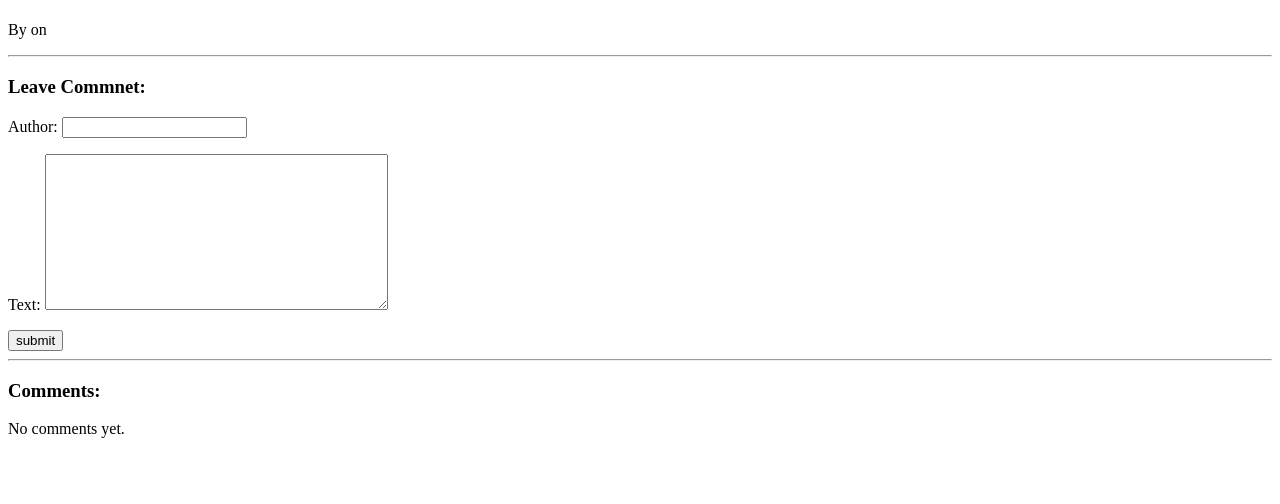
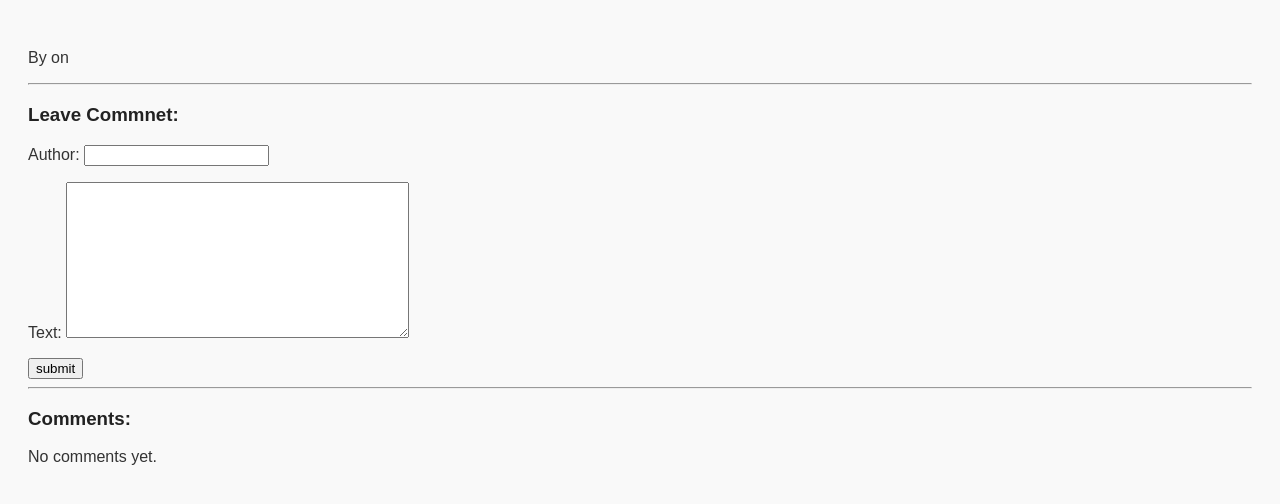
Before and after one commit to mr-dargi/MyBlog, a Django app: template blog/templates/blog/post_detail.html in a window 1280 px wide. Shown: the top 504 px of the page. Run offline with Django 5.2, Linux system fonts and the light colour scheme; the template is opened without the code that fills it: values that come from a table or form of the project are taken from there, others are empty.

Commit message:
Add static folder and css file and some style to the views

```diff
--- /dev/null
+++ b/blog/static/blog/style.css
@@ -0,0 +1,19 @@
+body {
+    font-family: sans-serif;
+    background-color: #f9f9f9;
+    color: #333;
+    padding: 20px;
+}
+
+h1, h2, h3 {
+    color: #222;
+}
+
+a {
+    text-decoration: none;
+    color: #1e90ff;
+}
+
+a:hover {
+    text-decoration: underline;
+}
--- a/blog/templates/blog/post_detail.html
+++ b/blog/templates/blog/post_detail.html
@@ -1,11 +1,14 @@
 <!--
 Template to display single post and its comment form
 -->
+
+{% load static %}
 
 <!DOCTYPE html>
 <html>
     <head>
         <title>{{ post.title }} - Detail</title>
+        <link rel="stylesheet" href="{% static 'blog/style.css' %}" />
     </head>
     <body>
         <h1>{{ post.title }}</h1>
--- a/blog/templates/blog/post_list.html
+++ b/blog/templates/blog/post_list.html
@@ -1,11 +1,14 @@
 <!--
 Template to display list of blog posts
 -->
+
+{% load static %}
 
 <!DOCTYPE html>
 <html>
     <head>
         <title>Blog - Post List</title>
+        <link rel="stylesheet" href="{% static 'blog/style.css' %}" />
     </head>
     <body>
         <h1>All blog posts</h1>
```
